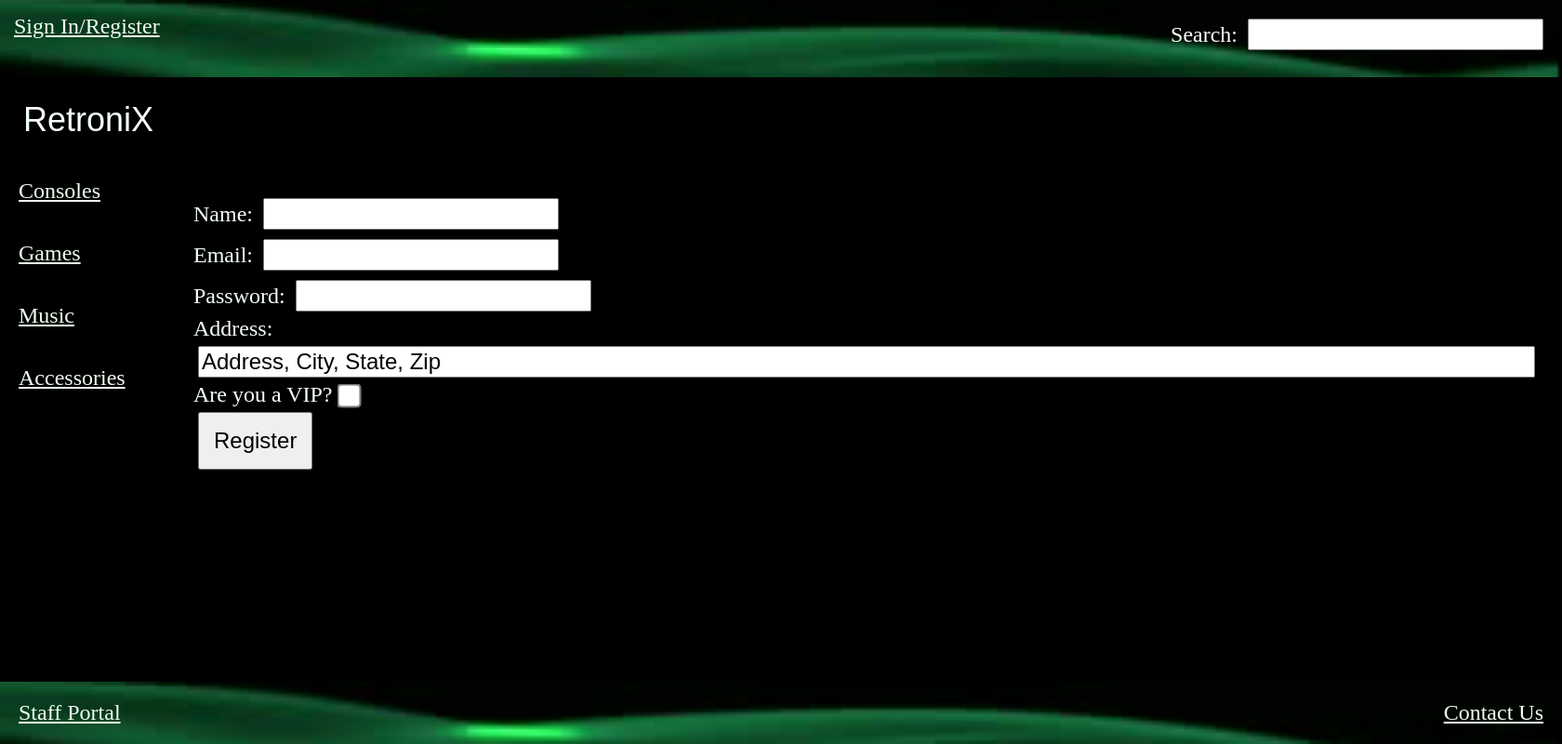
After one commit to jdlubrano/CS405, a PHP site: page /signIn/register.php in a window 1680 px wide. The commit adds this page. Shown: the whole page at 93% size. Run offline with PHP 8.4, Linux system fonts and the light colour scheme; some libraries are stand-ins or nearby versions.

Commit message:
Lots of stuff added.

```diff
--- /dev/null
+++ b/config/globals.php
@@ -0,0 +1,9 @@
+<?php
+/**
+ * Created by PhpStorm.
+ * User: Joel
+ * Date: 4/16/14
+ * Time: 10:01 PM
+ */
+
+define("APPLICATION_ROOT", "cs405");
--- /dev/null
+++ b/layout/footer.php
@@ -0,0 +1,21 @@
+<?php
+/**
+ * Created by PhpStorm.
+ * User: Joel
+ * Date: 4/17/14
+ * Time: 1:13 AM
+ */
+require_once(dirname(__FILE__) . DIRECTORY_SEPARATOR . ".." . DIRECTORY_SEPARATOR .
+            "config" . DIRECTORY_SEPARATOR . "globals.php");
+?>
+
+<div id="footerWrapper">
+    <div id="footer" style="background-image:url(/<?php echo APPLICATION_ROOT ?>/images/bannerBackground.png)">
+        <div id="contactUsContainer">
+            <a href="/<?php APPLICATION_ROOT ?>/contact">Contact Us</a>
+        </div>
+        <div id="staffPortalContainer">
+            <a href="/<?php APPLICATION_ROOT ?>/staff">Staff Portal</a>
+        </div>
+    </div>
+</div>
--- a/layout/headerTags.html
+++ /dev/null
@@ -1,5 +0,0 @@
-<head>
-    <link rel="stylesheet" href="http://cs405-ggjl.rhcloud.com/style/application.css" type="text/css" />
-    <script src="http://code.jquery.com/jquery-2.0.2.min.js" type="text/javascript"></script>
-    <script src="http://cs405-ggjl.rhcloud.com/js/application.js" type="text/javascript"></script>
-</head>
--- /dev/null
+++ b/layout/headerTags.php
@@ -0,0 +1,9 @@
+<?php
+    require_once(dirname(__FILE__) . DIRECTORY_SEPARATOR . ".." . DIRECTORY_SEPARATOR .
+                "config" . DIRECTORY_SEPARATOR . "globals.php");
+?>
+<head>
+    <link rel="stylesheet" href="/<?php echo APPLICATION_ROOT ?>/style/application.css" type="text/css" />
+    <script src="http://code.jquery.com/jquery-2.0.2.min.js" type="text/javascript"></script>
+    <script src="/<?php echo APPLICATION_ROOT ?>/js/application.js" type="text/javascript"></script>
+</head>
--- /dev/null
+++ b/layout/navbar.php
@@ -0,0 +1,20 @@
+<?php
+    require_once(dirname(__FILE__) . DIRECTORY_SEPARATOR . ".." . DIRECTORY_SEPARATOR .
+                "config" . DIRECTORY_SEPARATOR . "globals.php");
+?>
+<div id="headerWrapper">
+    <div id="navbar" style="background-image:url(/<?php echo APPLICATION_ROOT ?>/images/bannerBackground.png)">
+        <div id="signInContainer">
+            <a href="/<?php echo APPLICATION_ROOT . DIRECTORY_SEPARATOR ?>signIn" id="signInLink">Sign In/Register</a>
+        </div>
+        <div id="searchFormContainer">
+            <form id="searchForm" method="get" action="/<?php echo APPLICATION_ROOT ?>/shopping/keywordSearch">
+                <label for="searchBar">Search: </label>
+                <input type="text" name="keyword" id="searchBar" />
+            </form>
+        </div>
+    </div>
+    <div class="titleBanner">
+        RetroniX
+    </div>
+</div>
--- /dev/null
+++ b/layout/sidebar.php
@@ -0,0 +1,16 @@
+<?php
+/**
+ * Created by PhpStorm.
+ * User: Joel
+ * Date: 4/16/14
+ * Time: 10:16 PM
+ */
+?>
+<div id="sidebar">
+    <ul>
+        <li><a href="#">Consoles</a></li>
+        <li><a href="#">Games</a></li>
+        <li><a href="#">Music</a></li>
+        <li><a href="#">Accessories</a></li>
+    </ul>
+</div>
--- /dev/null
+++ b/signIn/register.php
@@ -0,0 +1,34 @@
+<?php
+/**
+ * Created by PhpStorm.
+ * User: Joel
+ * Date: 4/16/14
+ * Time: 11:58 PM
+ */
+?>
+
+<html>
+    <head>
+        <?php include_once "../layout/headerTags.php"; ?>
+    </head>
+    <body>
+        <?php
+            include_once "../layout/navbar.php";
+            include_once "../layout/sidebar.php";
+        ?>
+        <form method="post" action="createCustomer.php">
+            <label for="name">Name: </label>
+            <input id="name" name="name" type="text" /><br />
+            <label for="email">Email: </label>
+            <input id="email" name="email" type="text" /><br />
+            <label for="password">Password: </label>
+            <input id="password" name="password" type="password"/><br />
+            <label for="address">Address: </label>
+            <input size="100" id="address" name="address" value="Address, City, State, Zip"/><br />
+            <label for="VIP">Are you a VIP?</label>
+            <input id="VIP" type="checkbox" value="1" name="VIP"><br />
+            <button type="submit">Register</button>
+        </form>
+        <?php include_once "../layout/footer.php"; ?>
+    </body>
+</html>
--- a/style/application.css
+++ b/style/application.css
@@ -1,6 +1,11 @@
 body
 {
-    padding-top: 150px;
+    font-size: 24px;
+    color: mintcream;
+    padding-top: 200px;
+    padding-left: 200px;
+    background: black;
+    background-size: 100%;
 }
 
 #headerWrapper
@@ -11,33 +16,109 @@ body
     position: fixed;
 }
 
+#footerWrapper
+{
+    bottom: 0;
+    left: 0;
+    width: 100%;
+    position: fixed;
+}
+
+#footer
+{
+    padding: 20px;
+    overflow: hidden;
+    background-size: 100%;
+}
+
 .titleBanner
 {
-    background: darkcyan;
     color: mintcream;
     padding: 25px;
     font-family: Arial, sans-serif;
     font-size: 36px;
     clear: both;
+    background-size: 100%;
 }
 
 #navbar
 {
     padding: 15px;
     padding-bottom: 0;
-    background: cadetblue;
     color: white;
     overflow: hidden;
+    background-size: 100%;
 }
 
-#navbar #signInContainer
+#navbar #signInContainer, #footer #staffPortalContainer
 {
     float: left;
     display: inline-block;
 }
 
-#navbar #searchFormContainer
+#navbar #searchFormContainer, #footer #contactUsContainer
 {
     float: right;
     display: inline-block;
 }
+
+#sidebar
+{
+    left: 0;
+    top: 172px;
+    float: left;
+    position: fixed;
+    overflow: hidden;
+    clear: both;
+    height: 100%;
+}
+
+a
+{
+    font-size: 24px;
+    color: honeydew;
+}
+
+button
+{
+    padding: 15px;
+    margin: 5px;
+    font-size: 24px;
+}
+
+input
+{
+    margin: 5px;
+    font-size: 24px;
+}
+
+input[type="checkbox"]
+{
+    -webkit-transform: scale(2,2);
+    transform: scale(2,2);
+}
+
+a:hover
+{
+    color: white;
+}
+
+#sidebar ul
+{
+    padding: 0;
+    margin: 0;
+}
+#sidebar li
+{
+    padding: 20px;
+    font-size: 24px;
+    color: mintcream;
+    list-style-type: none;
+}
+
+div.alert
+{
+    padding: 5px;
+    background: red;
+    text-align: center;
+}
```
Also changed, not shown: DAOs/CustomerDAO.php (added, +54 -0 lines), index.php (+4 -3 lines), layout/navbar.html (deleted, +0 -16 lines), signIn/authenticateUser.php (added, +38 -0 lines), signIn/createCustomer.php (added, +23 -0 lines), signIn/index.php (added, +30 -0 lines), images/bannerBackground.png (added), images/carbonBackground.jpg (added), images/catalogoBackground.jpg (added).
